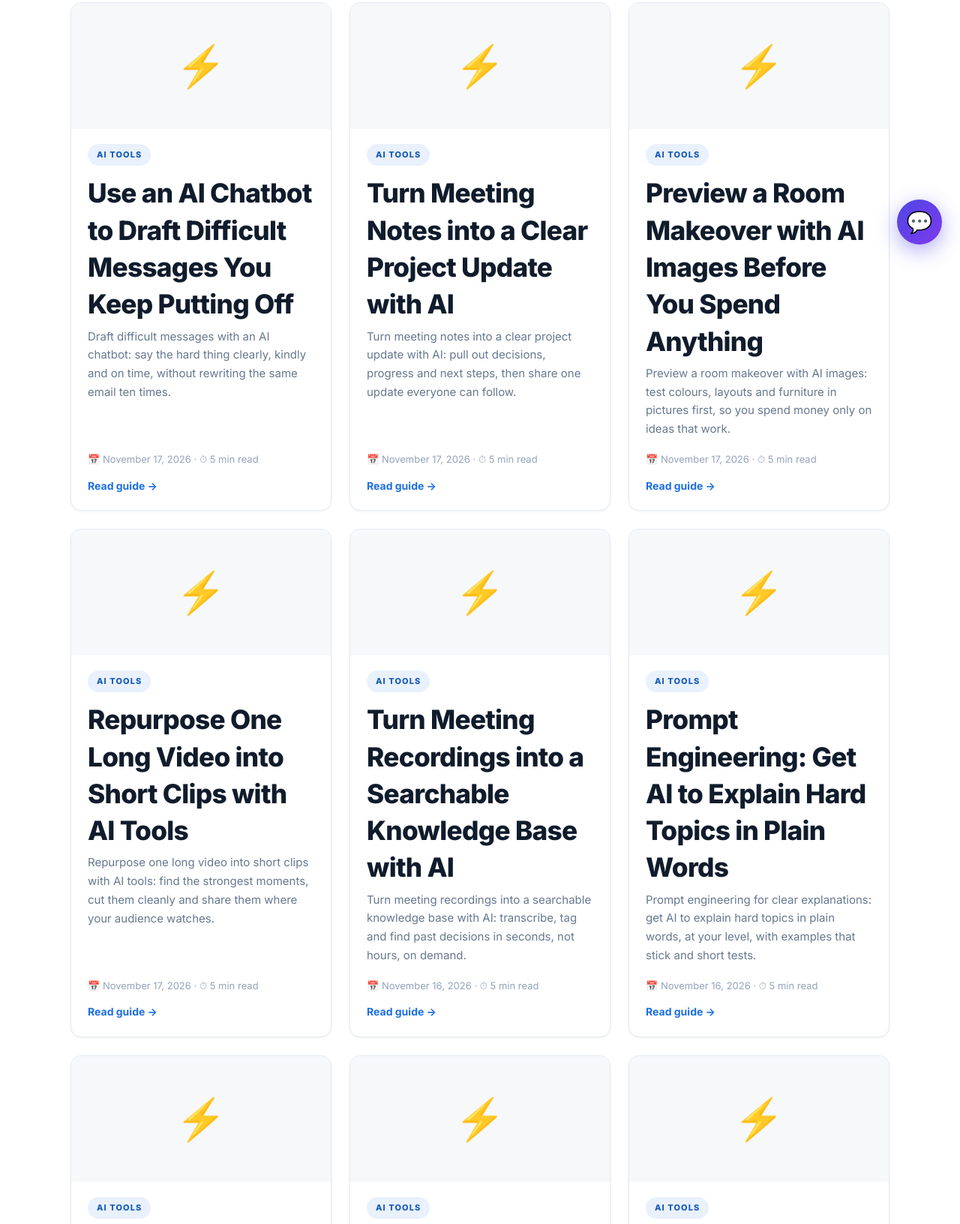
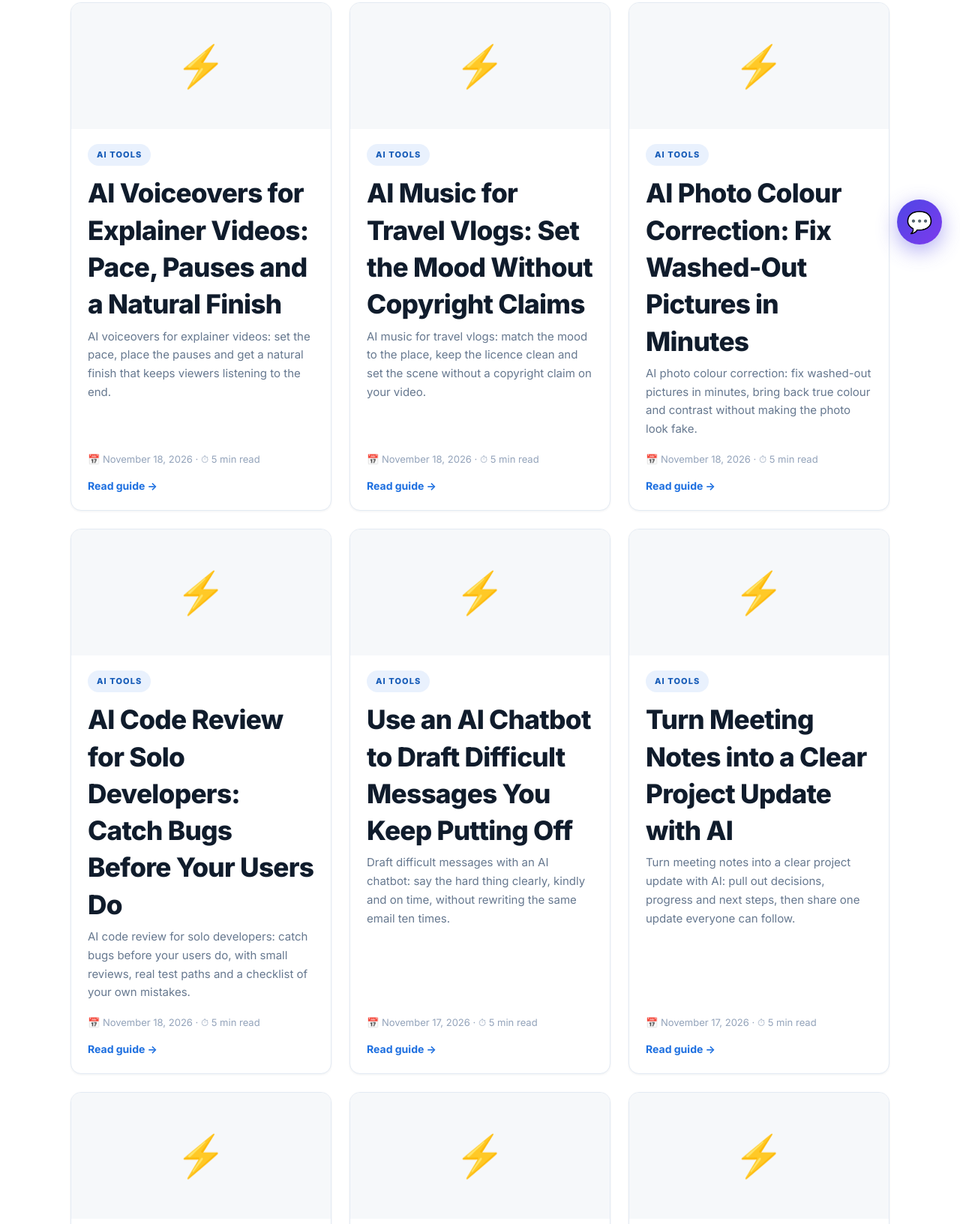
Before and after one commit to liltmark/easyfixagent-space, a plain HTML site: page blog.html in a window 1280 px wide. Shown: the part 450-2082 px from the top of the page at 75% size. Drawn offline with Linux system fonts and the light colour scheme; no server answers.

Commit message:
Blog index: add 4 new cards (2026-11-18)

```diff
--- a/blog.html
+++ b/blog.html
@@ -64,6 +64,34 @@ height="0" width="0" style="display:none;visibility:hidden"></iframe></noscript>
 <div class="grid">
 <article class="card"><div class="thumb thumb-10">⚡</div><div class="card-body">
 <div class="tag">AI Tools</div>
+<h2><a href="/blog/ai-voice-generators-explainer-video-voiceover-pace-pauses.html">AI Voiceovers for Explainer Videos: Pace, Pauses and a Natural Finish</a></h2>
+<p>AI voiceovers for explainer videos: set the pace, place the pauses and get a natural finish that keeps viewers listening to the end.</p>
+<div class="meta">📅 November 18, 2026 · ⏱ 5 min read</div>
+<a class="readmore" href="/blog/ai-voice-generators-explainer-video-voiceover-pace-pauses.html">Read guide →</a>
+</div></article>
+<article class="card"><div class="thumb thumb-10">⚡</div><div class="card-body">
+<div class="tag">AI Tools</div>
+<h2><a href="/blog/ai-music-generators-travel-vlog-music.html">AI Music for Travel Vlogs: Set the Mood Without Copyright Claims</a></h2>
+<p>AI music for travel vlogs: match the mood to the place, keep the licence clean and set the scene without a copyright claim on your video.</p>
+<div class="meta">📅 November 18, 2026 · ⏱ 5 min read</div>
+<a class="readmore" href="/blog/ai-music-generators-travel-vlog-music.html">Read guide →</a>
+</div></article>
+<article class="card"><div class="thumb thumb-10">⚡</div><div class="card-body">
+<div class="tag">AI Tools</div>
+<h2><a href="/blog/ai-photo-editors-colour-correction-washed-out-photos.html">AI Photo Colour Correction: Fix Washed-Out Pictures in Minutes</a></h2>
+<p>AI photo colour correction: fix washed-out pictures in minutes, bring back true colour and contrast without making the photo look fake.</p>
+<div class="meta">📅 November 18, 2026 · ⏱ 5 min read</div>
+<a class="readmore" href="/blog/ai-photo-editors-colour-correction-washed-out-photos.html">Read guide →</a>
+</div></article>
+<article class="card"><div class="thumb thumb-10">⚡</div><div class="card-body">
+<div class="tag">AI Tools</div>
+<h2><a href="/blog/ai-coding-assistants-code-review-solo-developers.html">AI Code Review for Solo Developers: Catch Bugs Before Your Users Do</a></h2>
+<p>AI code review for solo developers: catch bugs before your users do, with small reviews, real test paths and a checklist of your own mistakes.</p>
+<div class="meta">📅 November 18, 2026 · ⏱ 5 min read</div>
+<a class="readmore" href="/blog/ai-coding-assistants-code-review-solo-developers.html">Read guide →</a>
+</div></article>
+<article class="card"><div class="thumb thumb-10">⚡</div><div class="card-body">
+<div class="tag">AI Tools</div>
 <h2><a href="/blog/ai-chatbots-draft-difficult-messages-emails.html">Use an AI Chatbot to Draft Difficult Messages You Keep Putting Off</a></h2>
 <p>Draft difficult messages with an AI chatbot: say the hard thing clearly, kindly and on time, without rewriting the same email ten times.</p>
 <div class="meta">📅 November 17, 2026 · ⏱ 5 min read</div>
```
